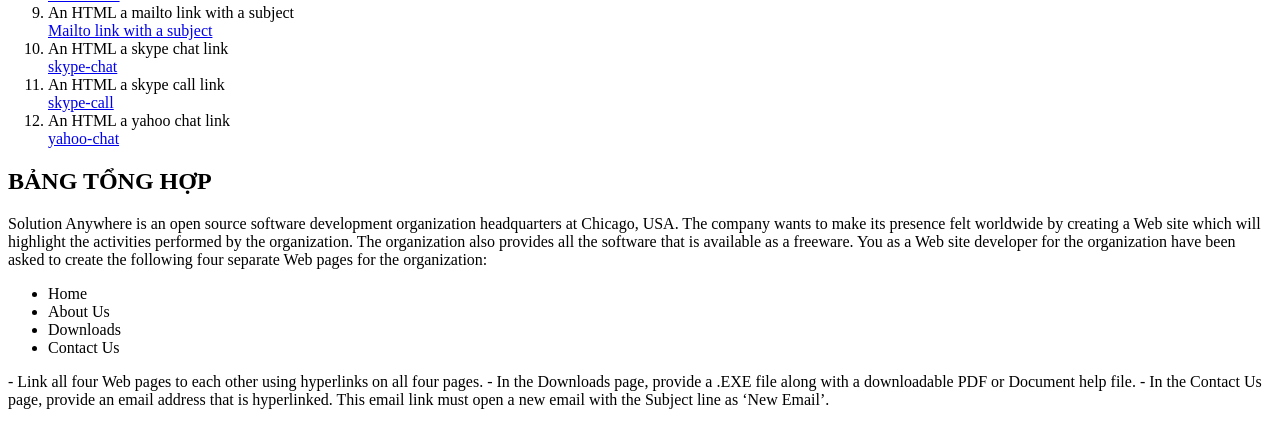
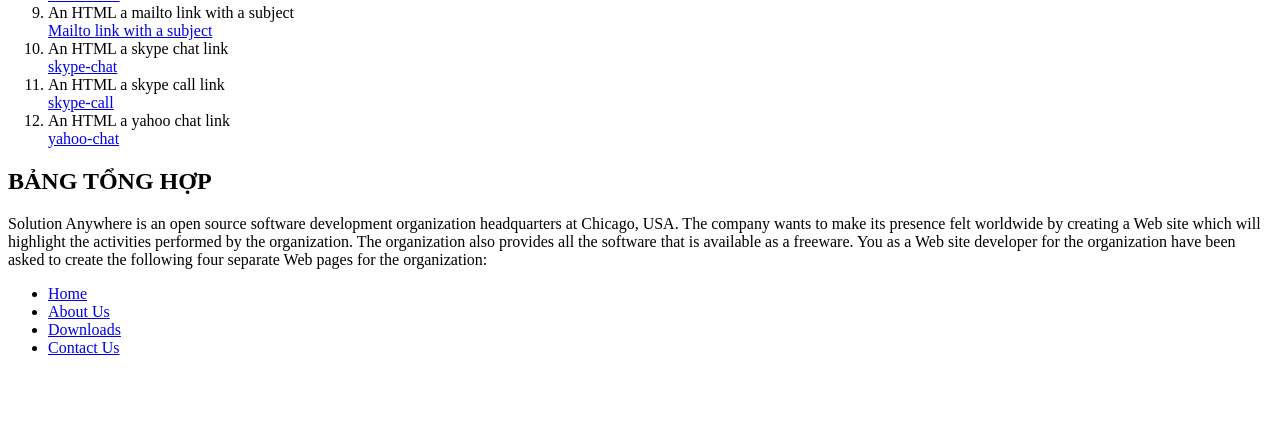
Before and after one commit to thaotran203/HTML_Batch_181, a plain HTML site: page Day 2/HomeWorks/Exercise 0/index.html in a window 1280 px wide. Shown: the part 737-1162 px from the top of the page. After the commit the page ends 1110 px from the top, so only its background shows below. Drawn offline with Linux system fonts and the light colour scheme.

Commit message:
Update Exercise 0

```diff
--- a/Day 2/HomeWorks/Exercise 0/index.html
+++ b/Day 2/HomeWorks/Exercise 0/index.html
@@ -41,12 +41,11 @@
         <h2>BẢNG TỔNG HỢP</h2>
         <p>Solution Anywhere is an open source software development organization headquarters at Chicago, USA. The company wants to make its presence felt worldwide by creating a Web site which will highlight the activities performed by the organization. The organization also provides all the software that is available as a freeware. You as a Web site developer for the organization have been asked to create the following four separate Web pages for the organization:</p>
         <ul>
-            <li>Home</li>
-            <li>About Us</li>
-            <li>Downloads</li>
-            <li>Contact Us</li>
+            <li><a href="Home.html">Home</a></li>
+            <li><a href="AboutUs.html">About Us</a></li>
+            <li><a href="Downloads.html">Downloads</a></li>
+            <li><a href="ContactUs.html">Contact Us</a></li>
         </ul>
-        <p>- Link all four Web pages to each other using hyperlinks on all four pages. - In the Downloads page, provide a .EXE file along with a downloadable PDF or Document help file. - In the Contact Us page, provide an email address that is hyperlinked. This email link must open a new email with the Subject line as ‘New Email’.</p>
     </div>
 </body>
 </html>
```
Also changed, not shown: Day 2/HomeWorks/Exercise 0/Home.html (+1 -1 lines).
